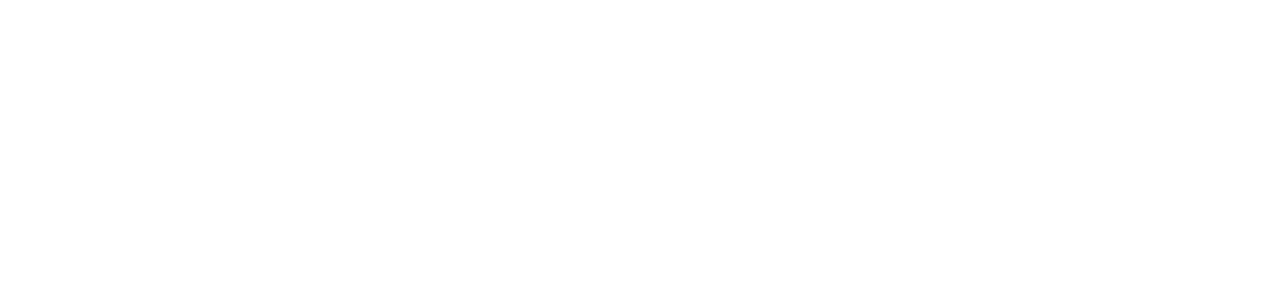
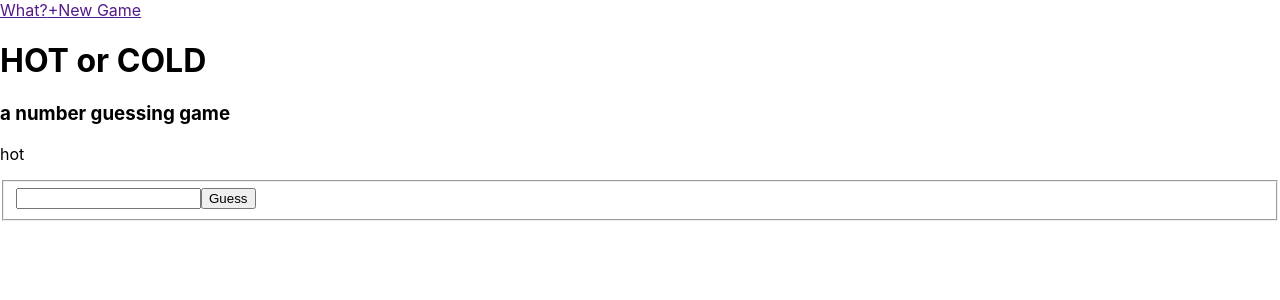
Before and after one commit to DeliaCodes/hot-cold, a React (Create React App) app: page / in a window 1280 px wide. Shown: the top 300 px of the page. Built offline with nearby package versions, Linux system fonts and the light colour scheme.

Commit message:
Hooking up the Game Display to the main screen.

```diff
--- a/src/App.js
+++ b/src/App.js
@@ -1,9 +1,20 @@
 import React, { Component } from "react";
 import "./App.css";
+import DisplayGame from "./DisplayGame";
 
 class App extends Component {
   render() {
-    return <main className="main" />;
+    return (
+      <main className="main">
+        <nav className="nav">
+          <a href="">What?</a>
+          <a href="">+New Game</a>
+        </nav>
+        <h1>HOT or COLD</h1>
+        <h3>a number guessing game</h3>
+        <DisplayGame />
+      </main>
+    );
   }
 }
 
```
